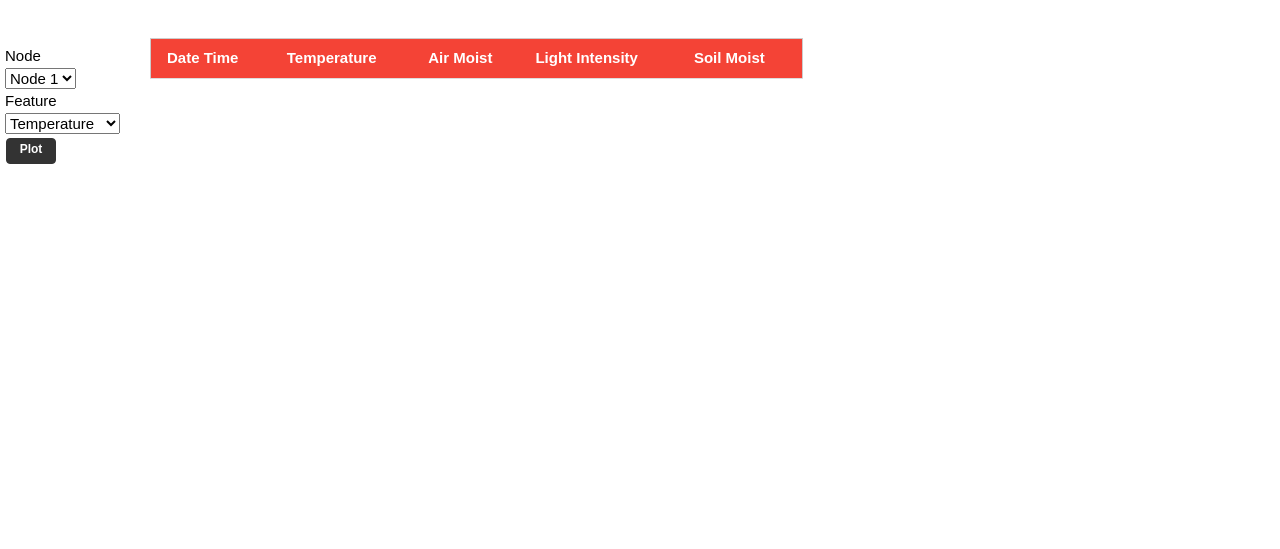
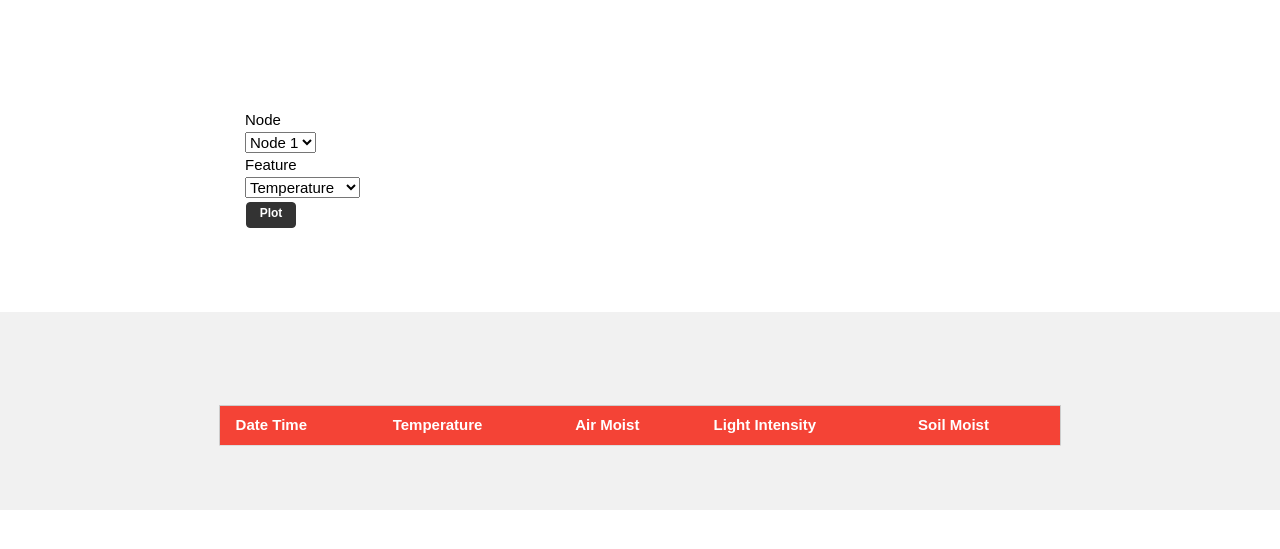
Before and after one commit to kybele-sas/master, a Flask app: page /data in a window 1280 px wide. Shown: the part 52-601 px from the top of the page. Run offline with Flask 2, Linux system fonts and the light colour scheme; lists and menus that the app fills with data are empty; some libraries are stand-ins or nearby versions.

Commit message:
graph css fix

```diff
--- a/templates/data.html
+++ b/templates/data.html
@@ -126,10 +126,10 @@
             <a href="nodeCommand">Node</a>
             <a href="data">Data</a>
         </div>
-        {% if graphCheck %}
-        <img src=/plot.png style="float: right">
-        {% endif %}
-        <div style="float: left; margin-right: 15px; margin-left: 5px; margin-top: 45px;">
+        <div class="w3-row-padding w3-padding-64 w3-container">
+            <div class="w3-content">
+                <div class="w3-third">
+                    <div style="margin-right: 0px; margin-left: 95px; margin-top: 45px;">
                         <form action=" " , method="post">
                         Node<br>
                         <select name="node_id">
@@ -149,10 +149,22 @@
                         <button class="btn1 btn-primary" type="submit">Plot</button>
                         </form>
                     </div>
+                </div>
+                {% if graphCheck %}
+                <div class="w3-twothird w3-center">
+                    <img src=/plot.png style="border:0; width:100%; height:100%;">
+                </div>
+                {% endif %}
+            </div>
+        </div>
 
+
+        <div class="w3-row-padding w3-light-grey w3-padding-64 w3-container">
+            <div class="w3-content">
+              <div class="w3-rest w3-center">
                     <div class="table-div">
                         <div class="w3-content">
-            <div class="w3-twothird">
+                            <div class="w3-rest">
                                 <table class="w3-table-all">
                                 <tr class="table-headers">
                                     <th>Date Time</th>
@@ -173,6 +185,9 @@
                             </div>
                         </div>
                     </div>
+                </div>
+            </div>
+        </div>
 
     </body>
 
```
Lines whose indentation alone changed are shown as unchanged.
